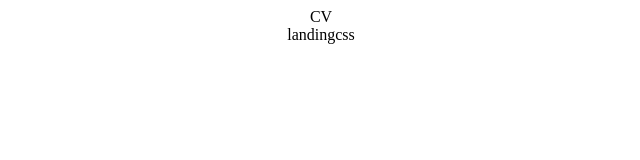
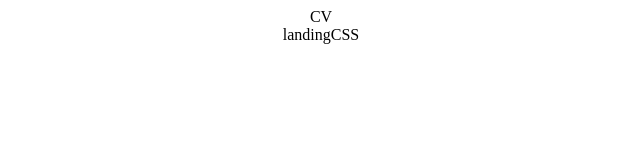
Before and after one commit to yousef-RXy/DEPI, a plain HTML site: page index.html in a window 1280 px wide. Shown: the full height of the page, 319-959 px from the left. Drawn offline with Linux system fonts and the light colour scheme.

Commit message:
test .HTML

```diff
--- a/index.html
+++ b/index.html
@@ -14,6 +14,6 @@
 	</head>
 	<body>
 		<a href="./CV/index.html">CV</a>
-		<a href="./landingcss/index.html">landingcss</a>
+		<a href="./landingcss/index.html">landingCSS</a>
 	</body>
 </html>
```
